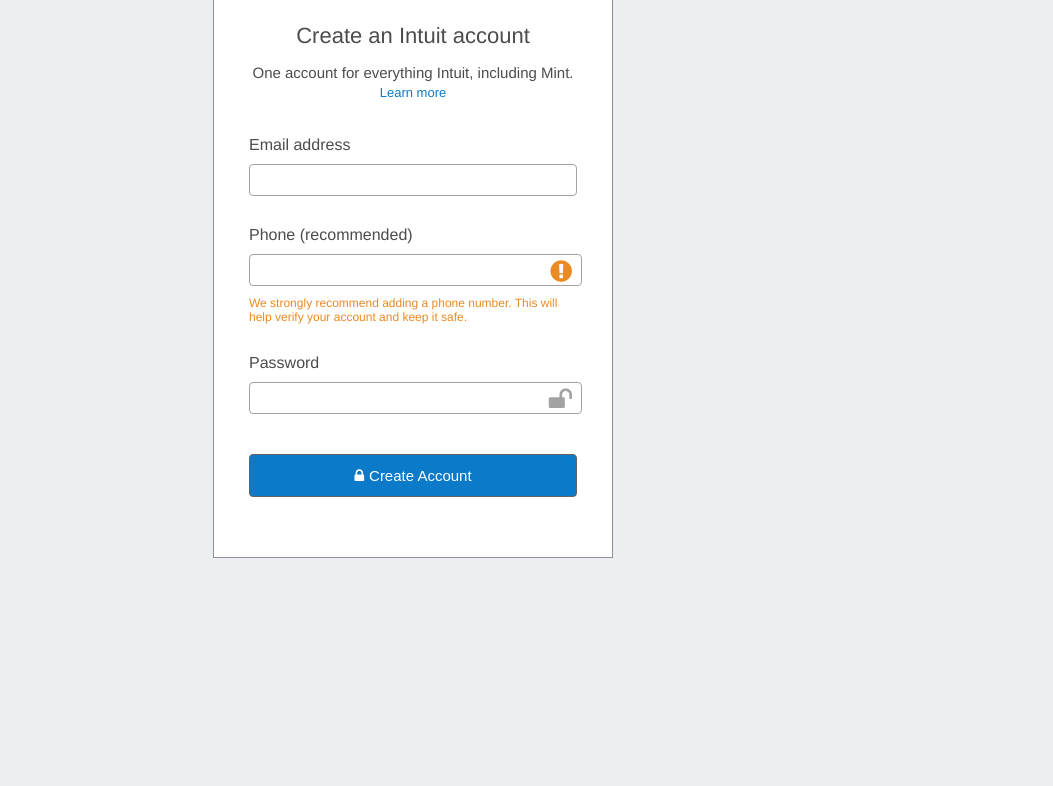
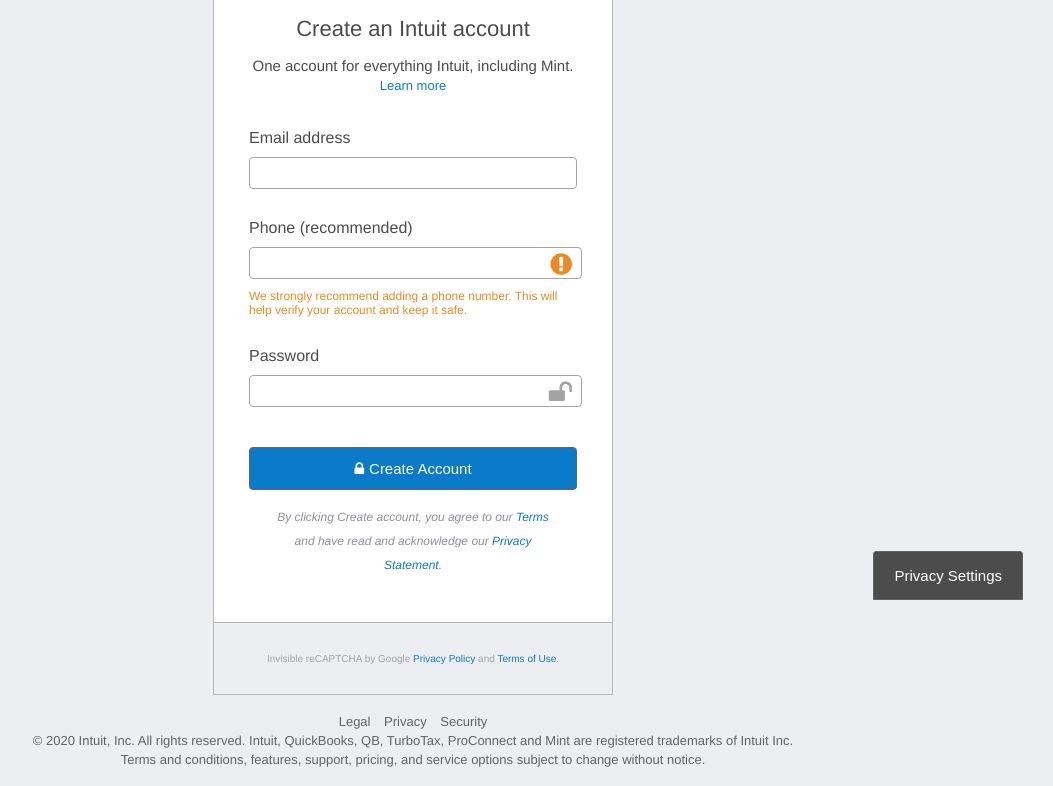
Before and after one commit to rukundoeric/html-form, a website: page index.html in a window 1280 px wide. Shown: the part 200-986 px from the top of the page, without its empty margins (227-1280 px from the left). Before the commit the page ends 800 px from the top, so only its background shows below. Drawn offline with Linux system fonts and the light colour scheme.

Commit message:
Add form footer, page footer, static button

```diff
--- a/index.html
+++ b/index.html
@@ -3,6 +3,7 @@
 <head>
   <meta charset="UTF-8">
   <meta name="viewport" content="width=device-width, initial-scale=1.0">
+  <link rel="icon" href="favicon.png" type="image/png" sizes="16x16">
   <link rel="stylesheet" href="css/style.css" />
   <link rel="stylesheet" href="https://stackpath.bootstrapcdn.com/font-awesome/4.7.0/css/font-awesome.min.css" integrity="sha384-wvfXpqpZZVQGK6TAh5PVlGOfQNHSoD2xbE+QkPxCAFlNEevoEH3Sl0sibVcOQVnN" crossorigin="anonymous" />
   <title>Signup Form</title>
@@ -81,10 +82,33 @@
           <formgroup class="form-group">
             <button type="submit"> <i class="fa fa-lock" aria-hidden="true"></i>Create Account</button>
           </formgroup>
+          <div class="privacy">
+            By clicking Create account, you agree to our
+            <a href="#">Terms</a> and have read and acknowledge our <a href="#">Privacy Statement</a>.
+          </div>
         </form>
+       </div>
+       <div class="form-footer">
+        Invisible reCAPTCHA by Google <a href="#">Privacy Policy</a> and <a href="#">Terms of Use</a>.
        </div>
      </div>
    </div>
+   <footer>
+     <p>
+       <a href="#">Legal</a>
+       <a href="#">Privacy</a>
+       <a href="#">Security</a>
+    </p>
+    <p>
+      © 2020 Intuit, Inc. All rights reserved. Intuit, QuickBooks, QB, TurboTax, ProConnect and Mint are registered trademarks of Intuit Inc.
+    </p>
+    <p>
+      Terms and conditions, features, support, pricing, and service options subject to change without notice.
+    </p>
+   </footer>
+   <button class="settings">
+     Privacy Settings
+   </button>
  </main>
 </body>
 <script>
--- a/scss/_signup.scss
+++ b/scss/_signup.scss
@@ -111,12 +111,13 @@
       left: 0;
       right: 0;
       margin: auto;
-      position: absolute;
+      // position: absolute;
       width: 400px;
       margin-top: 50px;
 
       .icons-content {
         flex: 1;
+        padding-bottom: 15px;
 
         .logo {
           display: flex;
@@ -154,7 +155,7 @@
 
       .form-content {
         background-color: $color_white;
-        border: 1px solid $color_gray;
+        border: 1px solid $color_gray_3;
         padding: 25px;
 
         .form-title {
@@ -213,27 +214,87 @@
 
               small {
                 font-size: 12px;
-                margin-bottom: 2px;
+                margin-bottom: 2px;/* stylelint-disable */
 
                 i {
                   font-size: 12px;
                   font-weight: 100;
                   margin-right: 5px;
-                }
+                } /* stylelint-enable */
               }
             }
 
             button {
               padding: 12px 50px;
-              font-size: 15px;
+              font-size: 15px;/* stylelint-disable */
 
               i {
                 margin-right: 5px;
-              }
+              } /* stylelint-enable */
             }
           }
         }
       }
     }
   }
+
+  .privacy {
+    color: $color_gray;
+    font-size: 12px;
+    font-style: italic;
+    line-height: 2;
+    padding: 0 20px;
+    text-align: center;/* stylelint-disable */
+
+    a {
+      color: $color_main;
+      text-decoration: none;
+    }/* stylelint-enable */
+  }
+
+  .form-footer {
+    padding: 30px 0;
+    text-align: center;
+    font-size: 10px;
+    color: $color_gray_2;
+    background-color: $color_gray_light;
+    border: 1px solid $color_gray_3;
+    border-top: none;/* stylelint-disable */
+
+    a {
+      color: $color_main;
+      text-decoration: none;
+    }/* stylelint-enable */
+  }
+
+  footer {
+    text-align: center;
+    font-size: 13px;
+    color: $color_gray_dark;
+    padding: 15px 0;/* stylelint-disable */
+
+    p {
+      margin: 4px;
+      a {
+        color: $color_gray_dark;
+        text-decoration: none;
+        margin: 0 5px;
+
+        &:hover {
+          text-decoration: underline;
+        }
+      }/* stylelint-enable */
+    }
+  }
+
+  .settings {
+    position: fixed;
+    bottom: 0;
+    right: 30px;
+    margin: 0;
+    padding: 15px 20px;
+    background-color: $color_gray_1;
+    font-size: 15px;
+    border-radius: 3px 3px 0 0;
+  }
 }
--- a/scss/_variables.scss
+++ b/scss/_variables.scss
@@ -1,5 +1,6 @@
 $color_main: #0b7ac9;
 $color_gray: #8d9096;
+$color_gray_3: #b8b8b8;
 $color_gray_2: #a3a3a3;
 $color_gray_1: #4c4c4c;
 $color_warning: #ea8a23;
```
Also changed, not shown: README.md, css/style.css, favicon.png (added), 2 other files.
